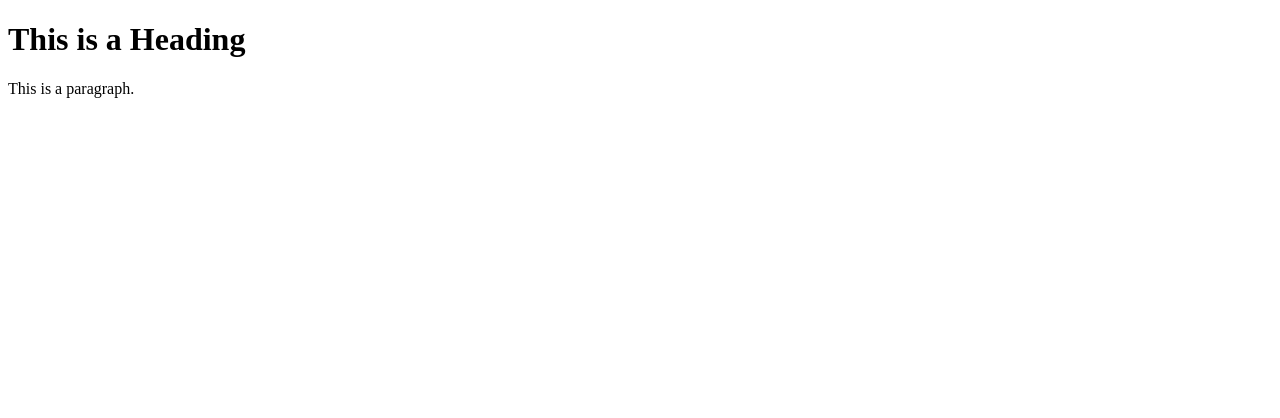
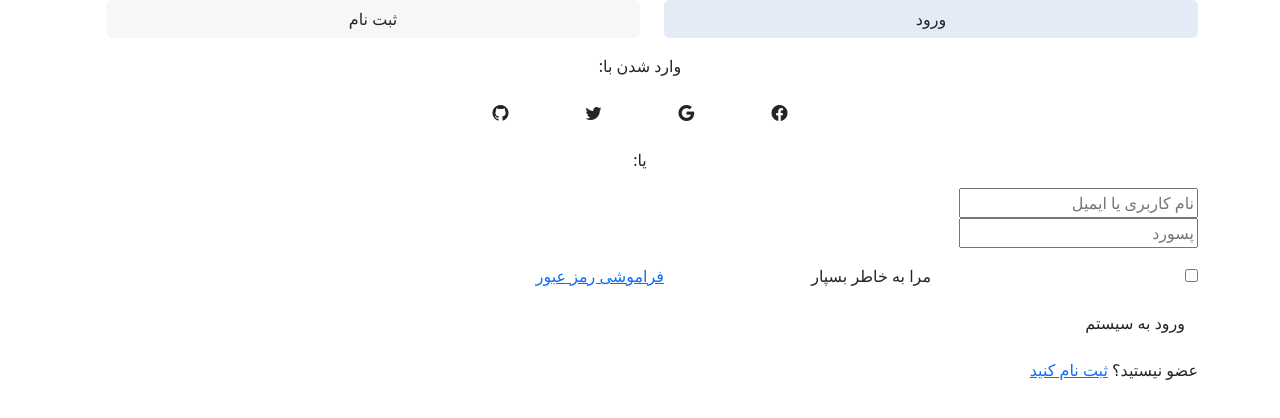
Before and after one commit to hrtm95/cw7, a plain HTML site: page page1.html in a window 1280 px wide. Drawn offline with Linux system fonts and the light colour scheme.

Commit message:
add page 1 on cw8

```diff
--- a/page1.html
+++ b/page1.html
@@ -1,18 +1,72 @@
 <!DOCTYPE html>
-<html>
+<html lang="en">
 <head>
-<title>Page Title</title>
-
-<div>
-
-<form action=""></form>
-
-</div>
+    <meta charset="UTF-8">
+    <meta name="viewport" content="width=device-width, initial-scale=1.0">
+    <link rel="stylesheet" href="./style/style1.css">
+    <link rel="stylesheet" href="./style/bootstrap-icons.min.css">
+<link rel="stylesheet" href="./style/bootstrap.min.css">
+    <title>Document</title>
 </head>
 <body>
+    <div class="container">
+        <div class="row  gap-3" >
+                <div class="row" >
+                    <div class="col-6" >
+                        <button class="btn btn-login">ورود</button>
+                    </div>
+                    <div class="col-6">
+                        <button class="btn btn-signin">ثبت نام</button>
+                    </div >
+                </div>
+                <div class="center">
+                    <span>وارد شدن با:</span>
+                </div>
+                <div class="d-flex justify-content-center">
+                        <button class="col-1 btn"><i class="bi bi-facebook"></i></button>
+                        <button class="col-1 btn"><i class="bi bi-google"></i></button>
+                        <button class="col-1 btn"><i class="bi bi-twitter"></i></button>
+                        <button class="col-1 btn"><i class="bi bi-github"></i></button>
 
-<h1>This is a Heading</h1>
-<p>This is a paragraph.</p>
+                </div>
+                <div class="center">
+                    <span>یا:</span>
+                </div>
+                <div>
+                    <div>
+                        <input type="text" placeholder="نام کاربری یا ایمیل">
+                    </div>
+                    <div>
+                        <input type="text" placeholder="پسورد">
+                    </div>
+                </div>
 
+                <div class="row">
+                    <div class="row col-6">
+                        <div class="col">
+                            <input type="checkbox">
+                        </div>
+                        <div class="col">
+                            <span>مرا به خاطر بسپار</span>
+                        </div>
+                    </div>
+                    <div class="col-6">
+                        <a href="#">فراموشی رمز عبور</a>
+                    </div>
+                </div>
+                <div>
+                    <button class="btn">ورود به سیستم</button>
+                </div>
+                <div>
+                    <span>
+                        عضو نیستید؟
+                    </span>
+                    <a href="#">ثبت نام کنید</a>
+                </div>
+
+
+        </div>
+
+    </div>
 </body>
 </html>
--- /dev/null
+++ b/style/style1.css
@@ -0,0 +1,17 @@
+body{
+    direction: rtl;
+}
+.center{
+    display: flex;
+    flex-direction: column;
+    text-align: center;
+}
+.btn-login{
+    background-color: #E3EBF6 !important;
+    width: 100%;
+
+}
+.btn-signin{
+    background-color: #f7f7f7 !important;
+    width: 100%;
+}
```
